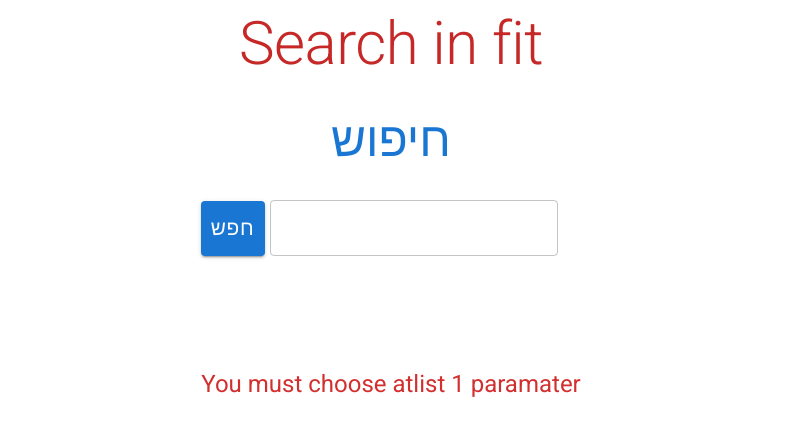
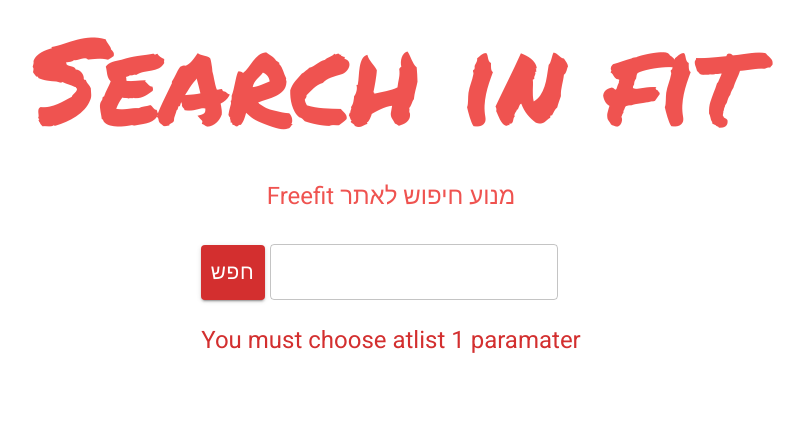
Before and after one commit to kobiez/search-fit, a React (Create React App) app: page / in a window 1280 px wide. Both pictures are taken after a click on the button "חפש". Shown: the top 436 px of the page, without its empty margins (249-1053 px from the left). Built offline with nearby package versions, Linux system fonts and the light colour scheme.

Commit message:
headline style and layout improvments

```diff
--- a/public/index.html
+++ b/public/index.html
@@ -10,6 +10,9 @@
   <link rel="manifest" href="%PUBLIC_URL%/manifest.json" />
   <link rel="stylesheet" href="https://fonts.googleapis.com/css?family=Roboto:300,400,500,700&display=swap" />
   <link rel="stylesheet" href="https://fonts.googleapis.com/icon?family=Material+Icons" />
+  <link rel="preconnect" href="https://fonts.googleapis.com">
+  <link rel="preconnect" href="https://fonts.gstatic.com" crossorigin>
+  <link href="https://fonts.googleapis.com/css2?family=Permanent+Marker&display=swap" rel="stylesheet">
   <title>Serch in fit</title>
 </head>
 
--- a/src/components/MainSearchComponent.js
+++ b/src/components/MainSearchComponent.js
@@ -10,8 +10,9 @@
     const [searchResult, setSearchResult] = useState([]);
     const [activityValue, setActivityValue] = useState(-1);
 
-    async function searchLogic(arrFromAutocompleteInput) {
-        setErrorMessage("")
+    async function searchLogic(arrFromAutocompleteInput, setNumOfItems) {
+        setErrorMessage("");
+        setNumOfItems(8);
         let arrCity = "";
         let arrActivity = "";
 
@@ -36,7 +37,7 @@
             return console.error('Search error')
         }
         else {
-            setErrorMessage('You can search for max of 2 parameters, 1 city and 1 activity')
+            setErrorMessage('You can search maximum 2 parameters, 1 city and 1 activity')
             return console.error('Search error');
         }
 
--- a/src/components/Pagination.js
+++ b/src/components/Pagination.js
@@ -2,25 +2,24 @@
 import Box from '@mui/material/Box';
 import Pagination from '@mui/material/Pagination';
 
-function PaginationFooter({ searchResultesArray, setNumOfItems }) {
+function PaginationFooter({ searchResultesArray, setNumOfItems}) {
     const [count, setCount] = useState(0);
 
     useEffect(() => {
         setCount(Math.ceil(searchResultesArray.length / 8))
-    }, [searchResultesArray.length])
+    }, [searchResultesArray.length, setCount])
 
     function handlePaginationOnChange(e, value) {
         setNumOfItems(8 * value)
     }
 
     return (
-        <Box component={"div"} /* sx={{ position:"absolute", bottom:"2%"}} */>
+        <Box component={"div"}>
             {count > 0 && <Pagination
                 showFirstButton
                 showLastButton
-                size="large"
                 variant="outlined"
-                color="primary"
+                color="error"
                 count={count}
                 onChange={handlePaginationOnChange}
             />}
--- a/src/components/SearchInFit.js
+++ b/src/components/SearchInFit.js
@@ -4,6 +4,7 @@
 import PaginationFooter from "./Pagination";
 import mapThroughSearchValueArr from './SlicedResults'
 import { useState } from "react";
+import { Link } from "@mui/material";
 
 function SearchInFit({ errorMessage, searchLogic, activityValue, searchResult }) {
 
@@ -17,46 +18,58 @@
         <Grid container display="flex" direction="column" spacing={3} justifyContent="space-around">
             <Grid item xs={4}>
                 <Typography
-                    variant="h2"
+                    variant="h1"
                     mb={1}
-                    color="error.dark"
+                    color="error.light"
                     textAlign="center"
+                    sx={{ fontFamily: "'Permanent Marker'", fontSize: "7.5rem", textShadow: "" }}
                 >
                     Search in fit
                 </Typography>
             </Grid>
             <Grid item xs={4}>
                 <Typography
-                    variant="h3"
+                    variant="h5"
                     mb={4}
-                    color="primary"
+                    color="error.light"
                     textAlign="center"
                 >
-                    חיפוש
+                    <Link
+                        href="https://freefit.co.il"
+                        underline="none"
+                        target="_blank"
+                        rel="noopener"
+                        color="error.light"
+                    >Freefit</Link> מנוע חיפוש לאתר
                 </Typography>
             </Grid>
             <SearchSection
                 searchLogic={searchLogic}
+                setNumOfItems={setNumOfItems}
             />
+            <Grid item
+                display={!errorMessage ? "none" : "block"}>
+                {errorMessage && <Typography
+                    variant="h5"
+                    color="error"
+                    gutterBottom
+                    textAlign="center"
+                >
+                    {errorMessage}
+                </Typography>}
+            </Grid>
             <Grid item
                 sx={{
                     display: "flex",
                     flexWrap: "wrap",
                     justifyContent: "space-around",
                     alignItems: "center",
-                    marginTop: "5rem"
+                    marginTop: "3.5rem"
                 }}
             >
-                {errorMessage && <Typography
-                    variant="h5"
-                    color="error"
-                    gutterBottom
-                >
-                    {errorMessage}
-                </Typography>}
-                <Grid container
-                    rowSpacing={2}
-                    columnSpacing={0.5}
+                {!errorMessage && <Grid container maxWidth="lg"
+                    rowSpacing={1}
+                    columnSpacing={1}
                     columns={16}
                     sx={{
                         display: "flex",
@@ -64,15 +77,17 @@
                         alignItems: "center",
                         justifyContent: "center",
                         flexWrap: "wrap",
+                        minHeight: "40rem",
+                        marginBottom: "6rem"
                     }}
                 >
-                    {!errorMessage && slicedArray}
-                </Grid>
+                    {slicedArray}
+                </Grid>}
             </Grid>
             <Grid item
                 sx={{
                     display: "flex",
-                    justifyContent: "center"
+                    justifyContent: "center",
                 }}>
                 {!errorMessage && <PaginationFooter
                     searchResultesArray={searchResultesArray}
--- a/src/components/SearchSection.js
+++ b/src/components/SearchSection.js
@@ -5,8 +5,7 @@
 import Grid from "@mui/material/Grid";
 import setAutocompleteOptionsOnChange from './autocompleteOptions'
 
-
-function SearchSection({ searchLogic }) {
+function SearchSection({ searchLogic, setNumOfItems }) {
 
     const [autocompleteInputValue, setAuotocompleteInputValue] = useState([])
     const [arrayForAutocompleteOptions, setArrayForAutocompleteOptions] = useState([]);
@@ -31,7 +30,8 @@
                 <Button
                     type="button"
                     variant="contained"
-                    onClick={() => searchLogic(autocompleteInputValue)}
+                    color="error"
+                    onClick={() => searchLogic(autocompleteInputValue, setNumOfItems)}
                     sx={{
                         width: "10%",
                         height: "55px",
--- a/src/components/SlicedResults.js
+++ b/src/components/SlicedResults.js
@@ -8,7 +8,7 @@
 
 function mapThroughSearchValueArr(arrFromClientSearch, activityId) {
     const searchResultesToShow = arrFromClientSearch.map((value) =>
-        <Grid item key={value.Id} xs={6} s={4} md={4} lg={2}>
+        <Grid item key={value.Id} xs={6} s={4} md={4} lg={4}>
             <Card
                 sx={{
                     display: "flex",
@@ -74,7 +74,7 @@
                             target="_blank"
                             rel="noopener"
 
-                        >FreeFit לאתר
+                        >Freefit לאתר
                         </Link>
                     </Typography>
                 </CardActions>
```
